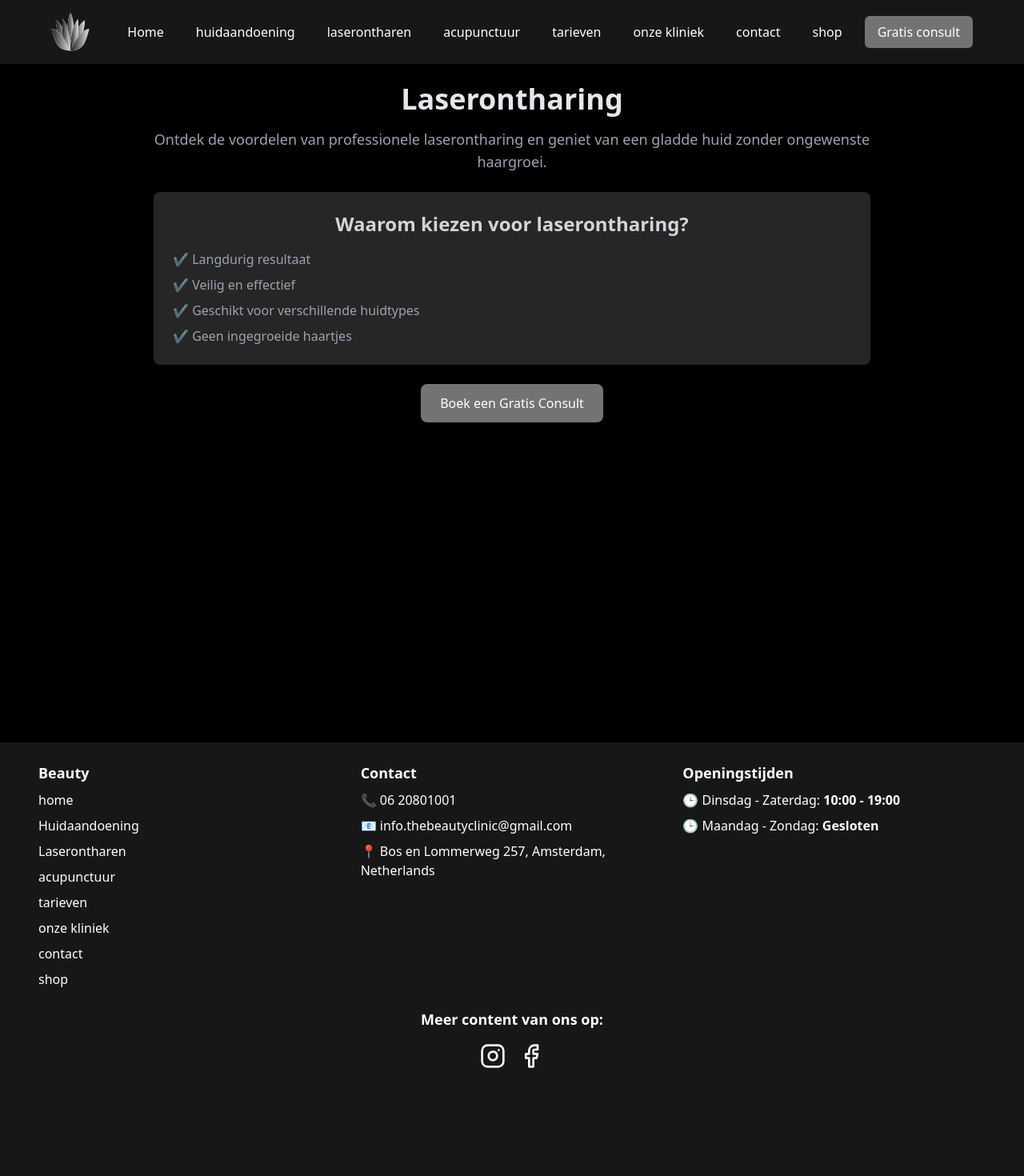
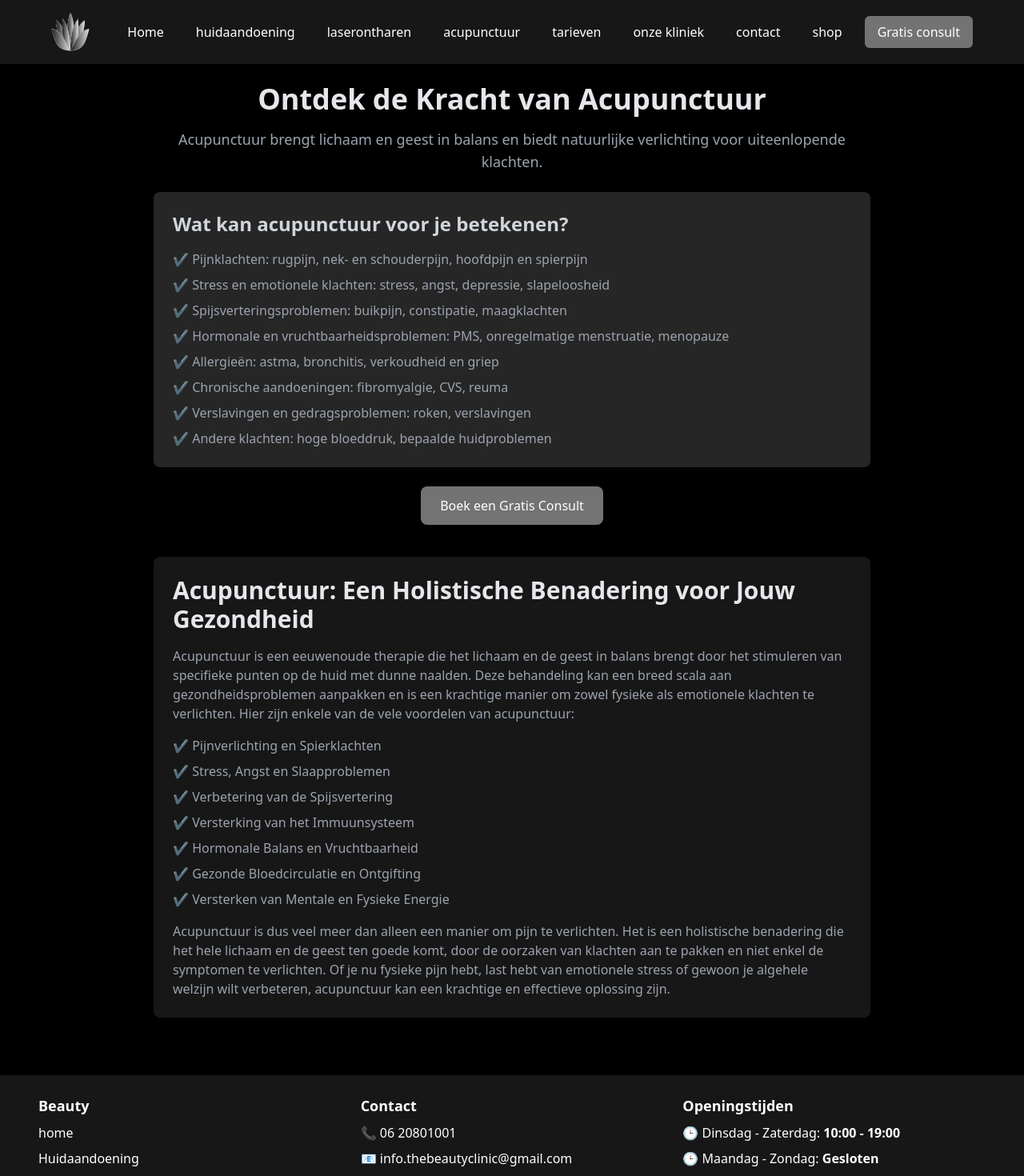
Before and after one commit to Zinho01/website, a React (Vite) app: page /acupunctuur in a window 1280 px wide. Shown: the top 1470 px of the page at 80% size. Built offline with nearby package versions, Linux system fonts and the light colour scheme; grey boxes are pictures that could not be loaded.

Commit message:
added some info to the acupunctuur page

```diff
--- a/src/components/navbar.tsx
+++ b/src/components/navbar.tsx
@@ -22,7 +22,7 @@ const Navbar: React.FC = () => {
                     <Link to="/" className="text-white hover:text-gray-400 px-3 py-2 rounded-md">Home</Link>
                     <Link to="/huidaandoening" className="text-white hover:text-gray-400 px-3 py-2 rounded-md">huidaandoening</Link>
                     <Link to="/laserontharen" className="text-white hover:text-gray-400 px-3 py-2 rounded-md">laserontharen</Link>
-                    <Link to="/acepunctuur" className="text-white hover:text-gray-400 px-3 py-2 rounded-md">acupunctuur</Link>
+                    <Link to="/acupunctuur" className="text-white hover:text-gray-400 px-3 py-2 rounded-md">acupunctuur</Link>
                     <Link to="/tarieven" className="text-white hover:text-gray-400 px-3 py-2 rounded-md">tarieven</Link>
                     <Link to="/onze kliniek" className="text-white hover:text-gray-400 px-3 py-2 rounded-md">onze kliniek</Link>
                     <Link to="/contact" className="text-white hover:text-gray-400 px-3 py-2 rounded-md">contact</Link>
@@ -47,7 +47,7 @@ const Navbar: React.FC = () => {
                 <Link to="/" className="block hover:text-gray-400 px-3 py-2 rounded-md">Home</Link>
                 <Link to="/huidaandoening" className="block hover:text-gray-400 px-3 py-2 rounded-md">huidaandoening</Link>
                 <Link to="/laserontharen" className="block hover:text-gray-400 px-3 py-2 rounded-md">laserontharen</Link>
-                <Link to="/acepunctuur" className="block hover:text-gray-400 px-3 py-2 rounded-md">acupunctuur</Link>
+                <Link to="/acupunctuur" className="block hover:text-gray-400 px-3 py-2 rounded-md">acupunctuur</Link>
                 <Link to="/tarieven" className="block hover:text-gray-400 px-3 py-2 rounded-md">tarieven</Link>
                 <Link to="/onze kliniek" className="block hover:text-gray-400 px-3 py-2 rounded-md">onze kliniek</Link>
                 <Link to="/contact" className="block hover:text-gray-400 px-3 py-2 rounded-md">contact</Link>
--- a/src/pages/acupunctuur.tsx
+++ b/src/pages/acupunctuur.tsx
@@ -1,30 +1,72 @@
 import React from "react";
 import { motion } from "framer-motion";
 
-const Laserontharen: React.FC = () => {
-return (
+const Acupunctuur: React.FC = () => {
+  return (
     <div className="bg-black text-white min-h-screen p-6">
-    <div className="max-w-4xl mx-auto text-center">
+      <div className="max-w-4xl mx-auto text-center">
         <motion.h1
-        className="text-4xl font-bold mb-4 text-gray-200" initial={{ opacity: 0, y: -20 }}animate={{ opacity: 1, y: 0 }}transition={{ duration: 0.5 }}>Laserontharing</motion.h1>
+          className="text-4xl font-bold mb-4 text-gray-200"
+          initial={{ opacity: 0, y: -20 }}
+          animate={{ opacity: 1, y: 0 }}
+          transition={{ duration: 0.5 }}
+        >
+          Ontdek de Kracht van Acupunctuur
+        </motion.h1>
         <p className="text-lg text-gray-400 mb-6">
-        Ontdek de voordelen van professionele laserontharing en geniet van een gladde huid zonder ongewenste haargroei.
+          Acupunctuur brengt lichaam en geest in balans en biedt natuurlijke verlichting voor uiteenlopende klachten.
         </p>
-        <div className="bg-neutral-800 p-6 rounded-lg shadow-lg">
-        <h2 className="text-2xl font-semibold text-gray-300 mb-4">Waarom kiezen voor laserontharing?</h2>
-        <ul className="text-gray-400 space-y-2 text-left">
-            <li>✔️ Langdurig resultaat</li>
-            <li>✔️ Veilig en effectief</li>
-            <li>✔️ Geschikt voor verschillende huidtypes</li>
-            <li>✔️ Geen ingegroeide haartjes</li>
-        </ul>
+        <div className="bg-neutral-800 p-6 rounded-lg shadow-lg text-left">
+          <h2 className="text-2xl font-semibold text-gray-300 mb-4">Wat kan acupunctuur voor je betekenen?</h2>
+          <ul className="text-gray-400 space-y-2">
+            <li>✔️ Pijnklachten: rugpijn, nek- en schouderpijn, hoofdpijn en spierpijn</li>
+            <li>✔️ Stress en emotionele klachten: stress, angst, depressie, slapeloosheid</li>
+            <li>✔️ Spijsverteringsproblemen: buikpijn, constipatie, maagklachten</li>
+            <li>✔️ Hormonale en vruchtbaarheidsproblemen: PMS, onregelmatige menstruatie, menopauze</li>
+            <li>✔️ Allergieën: astma, bronchitis, verkoudheid en griep</li>
+            <li>✔️ Chronische aandoeningen: fibromyalgie, CVS, reuma</li>
+            <li>✔️ Verslavingen en gedragsproblemen: roken, verslavingen</li>
+            <li>✔️ Andere klachten: hoge bloeddruk, bepaalde huidproblemen</li>
+          </ul>
         </div>
         <a href="/apointment" className="inline-block mt-6">
-        <motion.button className="bg-neutral-500 hover:bg-gray-400 text-white px-6 py-3 rounded-lg transition duration-300"whileHover={{ scale: 1.05 }}>Boek een Gratis Consult</motion.button>
-        </a>
+
+        <motion.button
+            className="bg-neutral-500 hover:bg-gray-400 text-white px-6 py-3 rounded-lg transition duration-300"
+            whileHover={{ scale: 1.05 }}>Boek een Gratis Consult
+        </motion.button></a>
+
+        <div className="bg-neutral-900 p-6 rounded-lg shadow-lg text-left mt-10">
+          <h2 className="text-3xl font-bold text-gray-200 mb-4">
+            Acupunctuur: Een Holistische Benadering voor Jouw Gezondheid
+          </h2>
+          <p className="text-gray-400 mb-4">
+            Acupunctuur is een eeuwenoude therapie die het lichaam en de geest in balans brengt door het
+            stimuleren van specifieke punten op de huid met dunne naalden. Deze behandeling kan een
+            breed scala aan gezondheidsproblemen aanpakken en is een krachtige manier om zowel
+            fysieke als emotionele klachten te verlichten. Hier zijn enkele van de vele voordelen van
+            acupunctuur:
+          </p>
+          <ul className="text-gray-400 space-y-2">
+            <li>✔️ Pijnverlichting en Spierklachten</li>
+            <li>✔️ Stress, Angst en Slaapproblemen</li>
+            <li>✔️ Verbetering van de Spijsvertering</li>
+            <li>✔️ Versterking van het Immuunsysteem</li>
+            <li>✔️ Hormonale Balans en Vruchtbaarheid</li>
+            <li>✔️ Gezonde Bloedcirculatie en Ontgifting</li>
+            <li>✔️ Versterken van Mentale en Fysieke Energie</li>
+          </ul>
+          <p className="text-gray-400 mt-4">
+            Acupunctuur is dus veel meer dan alleen een manier om pijn te verlichten. Het is een
+            holistische benadering die het hele lichaam en de geest ten goede komt, door de oorzaken van
+            klachten aan te pakken en niet enkel de symptomen te verlichten. Of je nu fysieke pijn hebt,
+            last hebt van emotionele stress of gewoon je algehele welzijn wilt verbeteren, acupunctuur
+            kan een krachtige en effectieve oplossing zijn.
+          </p>
+        </div>
+      </div>
     </div>
-    </div>
-);
+  );
 };
 
-export default Laserontharen;
+export default Acupunctuur;
```
